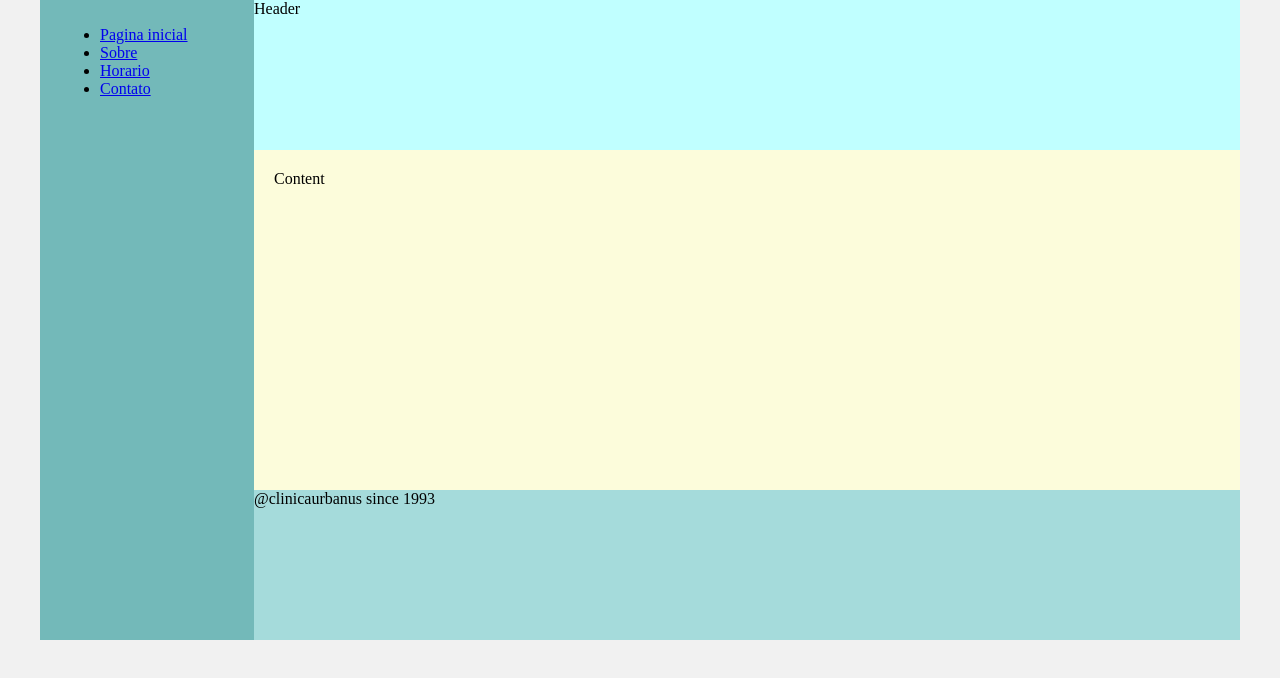
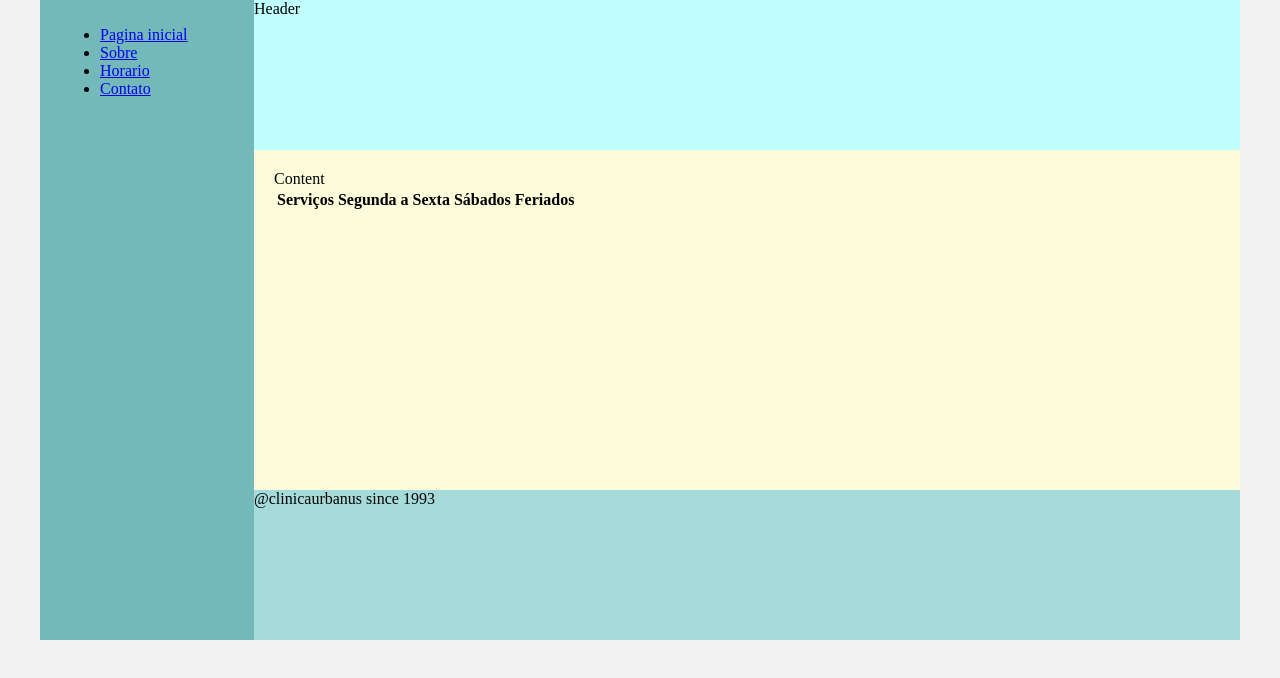
Before and after one commit to raphaelmoraisdevmg/html-trilha02-dio.me, a plain HTML site: page schedule.html in a window 1280 px wide. Drawn offline with Linux system fonts and the light colour scheme.

Commit message:
feat: starting table development.

```diff
--- a/schedule.html
+++ b/schedule.html
@@ -27,7 +27,23 @@
 
             <div class="content">
                 Content
-                <!-- Aqui vai o seu conteúdo -->
+                <table>
+                    <thead>
+                        <tr>
+                            <th>Serviços</th>
+                            <th>Segunda a Sexta</th>
+                            <th>Sábados</th>
+                            <th>Feriados</th>
+                        </tr>
+                    </thead>
+                    <tbody>
+                        <tr>
+                            <td></td>
+                            <td></td>
+                            <td></td>
+                        </tr>
+                    </tbody>
+                </table>
             </div>
 
             <div class="footer">
```
